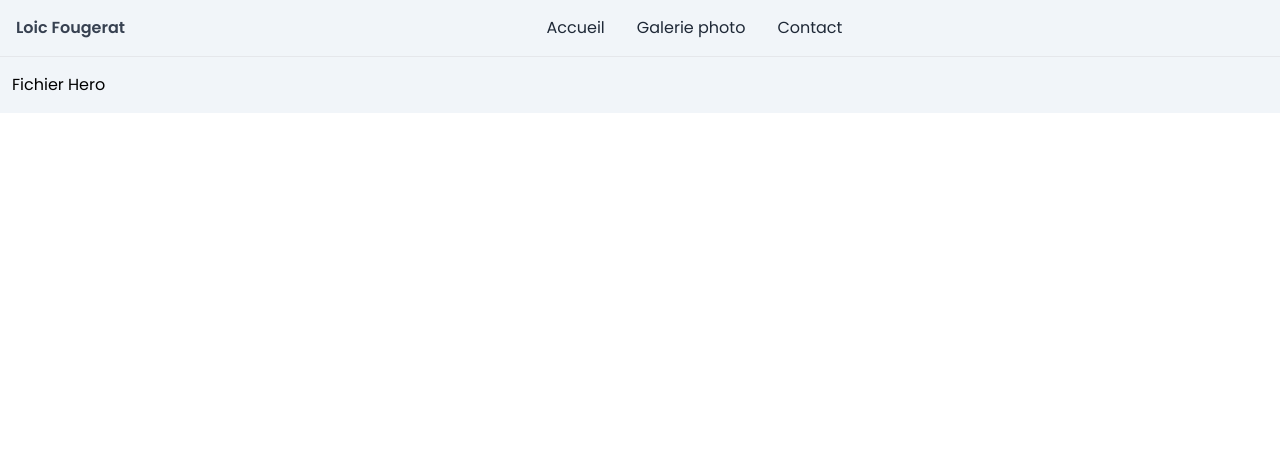
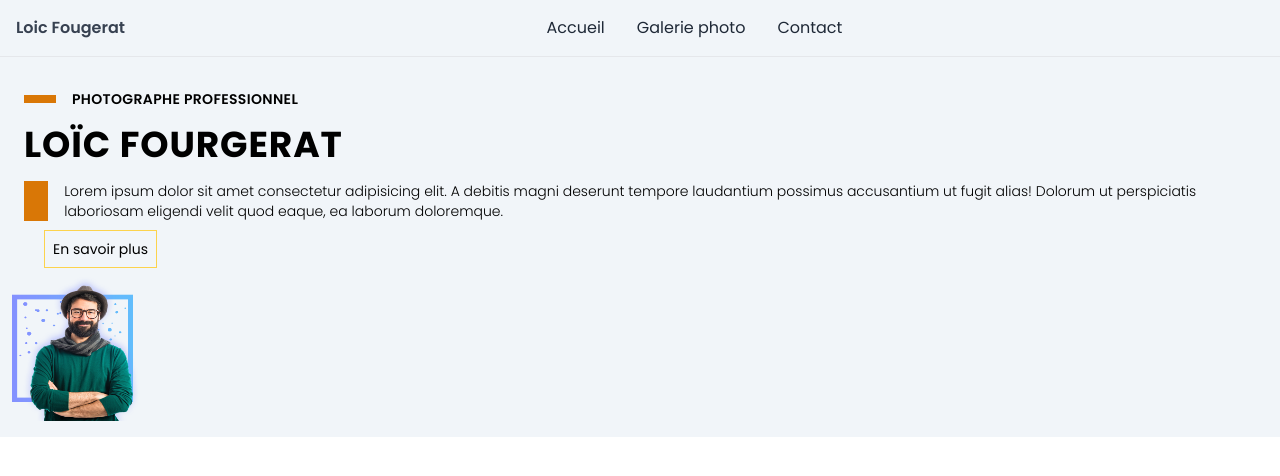
Before and after one commit to Jerem-DEV-lab/portfolio-loic-fougerat, a Next.js app: page / in a window 1280 px wide. Shown: the top 476 px of the page. Built offline with nearby package versions, Linux system fonts and the light colour scheme.

Commit message:
Feat: Fix des composants générique + début du hero

```diff
--- /dev/null
+++ b/components/Button.tsx
@@ -0,0 +1,17 @@
+import React from 'react'
+import { ReactChild } from '../types'
+import Link from 'next/link'
+
+export interface ButtonProps extends ReactChild{
+    isLink: boolean,
+    href?: string,
+    className?: string
+
+}
+export const Button = ({children, isLink, href = "", className}: ButtonProps) => {
+  return isLink ? <Link href={href}>
+    <a className={`border border-amber-300 ${className ? className : ""} px-2 py-2 `}>{children}</a>
+  </Link> : <button className={`border border-amber-300 px-2 py-2 ${className ? className : ""}`}>
+      {children}
+  </button>
+}
--- a/components/Hero.tsx
+++ b/components/Hero.tsx
@@ -1,9 +1,36 @@
 import React from 'react'
+import { Title } from '../components/Title'
+import Section from '../components/Section'
+import Image from 'next/image'
+import { Button } from './Button'
 
 const Hero = () => {
-  return <div>
-      Fichier Hero
+  return <div className=''>
+    <HeroContent />
+    <HeroImage />
   </div>
 }
 
 export default Hero
+
+const HeroContent = () => {
+  return <Section className="space-y-4">
+    <div className="before:h-2 before:w-8 before:bg-amber-600 before:content-[' '] flex items-center before:mr-4 text-sm uppercase tracking-wide font-semibold">Photographe professionnel</div>
+    <Title title='Loïc Fourgerat' className="uppercase tracking-wide text-4xl mt-4 font-bold" />
+    <div className="flex space-x-4">
+      <div className="h-auto w-8 bg-amber-600"></div>
+      <p className="text-sm font-light">
+        Lorem ipsum dolor sit amet consectetur adipisicing elit. A debitis magni deserunt tempore laudantium possimus accusantium ut fugit alias! Dolorum ut perspiciatis laboriosam eligendi velit quod eaque, ea laborum doloremque.
+      </p>
+    </div>
+    <div className="ml-5">
+      <Button isLink={true} href="/" className="text-sm hover:bg-amber-300 transition duration-300">En savoir plus</Button>
+    </div>
+  </Section>
+}
+
+const HeroImage = () => {
+  return <div className="relative hidden sm:block sm:h-36 md:w-32">
+    <Image src="/assets/placeholder.webp" layout="fill" />
+  </div>
+}
--- a/components/Section.tsx
+++ b/components/Section.tsx
@@ -2,7 +2,8 @@ import React from 'react'
 import type { ReactChild } from '../types'
 
 export interface SectionProps extends ReactChild {
-    className?: string
+    className?: string,
+    children: React.ReactNode
 }
 
 const Section = ({ children, className }: SectionProps) => {
--- a/components/Title.tsx
+++ b/components/Title.tsx
@@ -2,8 +2,9 @@ import React from 'react'
 
 export interface TitleProps {
     title: string,
+    className?: string
 
 }
-export const Title = ({title}: TitleProps) => {
-  return <h1>{title}</h1>
+export const Title = ({title, className}: TitleProps) => {
+  return <h1 className={className ? className : ""}>{title}</h1>
 }
```
Also changed, not shown: public/assets/placeholder.webp (added).
